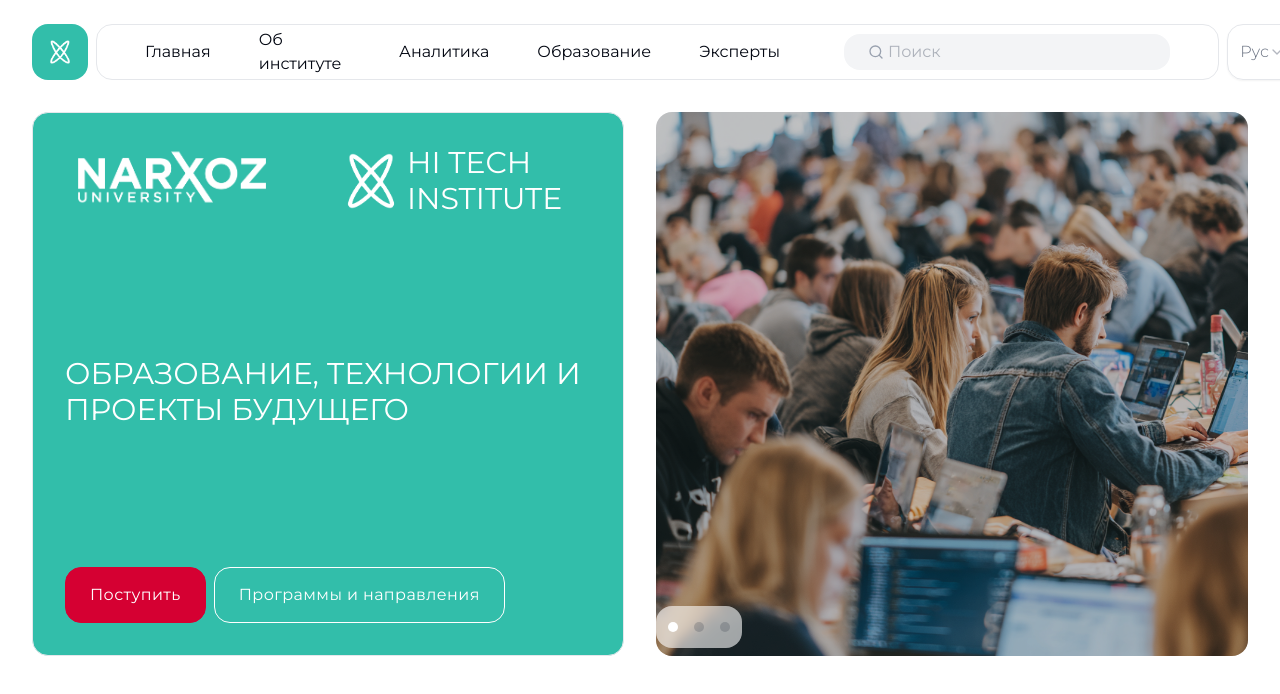
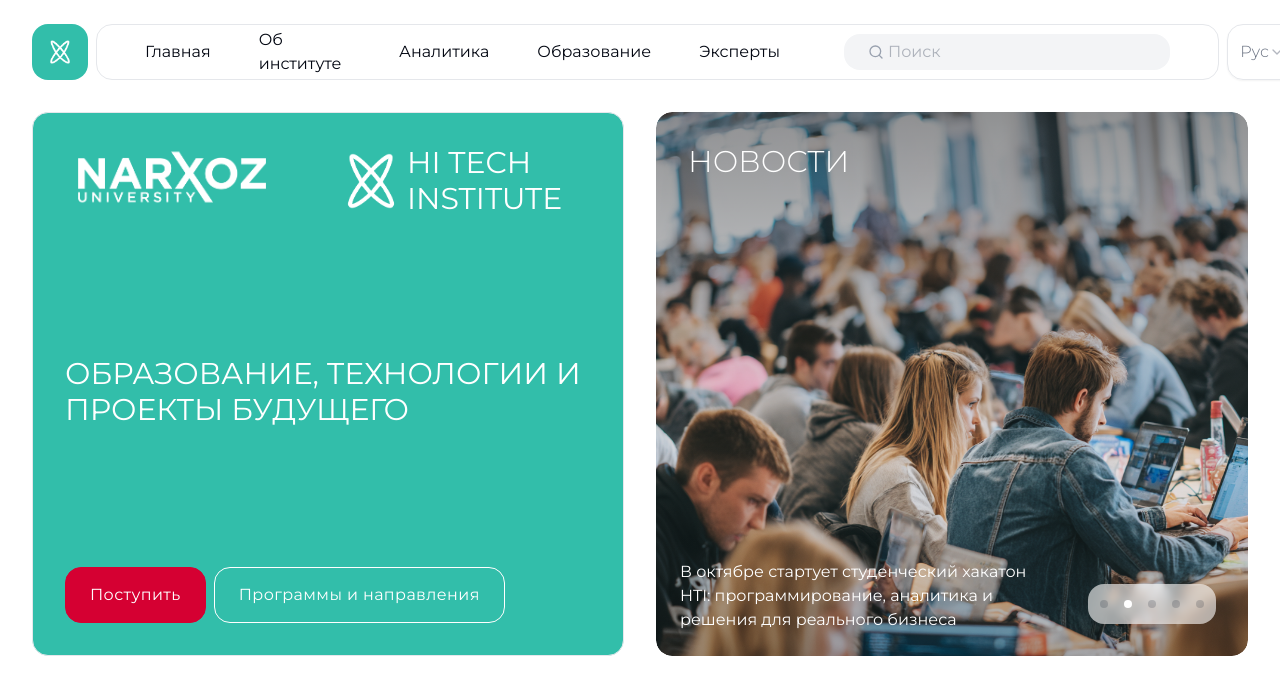
Before and after one commit to Meiramkhanova/hi-tech, a Next.js app: page / in a window 1280 px wide. Shown: the top 694 px of the page. Built offline with nearby package versions, Linux system fonts and the light colour scheme.

Commit message:
fix: swiper

```diff
--- a/src/app/globals.css
+++ b/src/app/globals.css
@@ -124,8 +124,12 @@
   }
 }
 
+.swiper-wrapper{
+  @apply relative z-30
+}
+
 .custom-pagination .swiper-pagination-bullet {
-  @apply bg-gray-800 w-2.5 h-2.5 rounded-full;
+  @apply bg-gray-800 w-2 h-2 rounded-full;
 }
 .custom-pagination .swiper-pagination-bullet-active {
   @apply bg-white;
--- a/src/app/layout.tsx
+++ b/src/app/layout.tsx
@@ -9,8 +9,8 @@ const montserrat = Montserrat({
 });
 
 export const metadata: Metadata = {
-  title: "Create Next App",
-  description: "Generated by create next app",
+  title: "hti",
+  description: "hi-tech institute",
 };
 
 export default function RootLayout({
--- a/src/widgets/info-news/MainInfoNews.tsx
+++ b/src/widgets/info-news/MainInfoNews.tsx
@@ -7,7 +7,7 @@ function MainInfoNews() {
     <section className="main-info-news">
       <div className="wrapper py-6 md:py-8">
         <Container>
-          <div className="info-news-wrapper w-full grid grid-cols-2 gap-6 md:gap-8">
+          <div className="info-news-wrapper w-full grid grid-cols-1 md:grid-cols-2 gap-6 md:gap-8">
             <MainInfo />
 
             <MainNews />
--- a/src/widgets/info-news/MainNews.tsx
+++ b/src/widgets/info-news/MainNews.tsx
@@ -1,58 +1,113 @@
 "use client";
 
-import { Pagination } from "swiper/modules";
+import { Autoplay, Pagination } from "swiper/modules";
 import { Swiper, SwiperSlide } from "swiper/react";
 import "swiper/css";
 import "swiper/css/pagination";
 import { cn } from "@/lib/utils";
 import Image from "next/image";
 
+const slides = [
+  {
+    id: 1,
+    title: "новости",
+    subtitle:
+      "В октябре стартует студенческий хакатон HTI: программирование, аналитика и решения для реального бизнеса",
+    image: "/assets/slide1.png",
+  },
+  {
+    id: 2,
+    title: "новости",
+    subtitle:
+      "В октябре стартует студенческий хакатон HTI: программирование, аналитика и решения для реального бизнеса",
+    image: "/assets/slide1.png",
+  },
+  {
+    id: 3,
+    title: "новости",
+    subtitle:
+      "В октябре стартует студенческий хакатон HTI: программирование, аналитика и решения для реального бизнеса",
+    image: "/assets/slide1.png",
+  },
+  {
+    id: 4,
+    title: "новости",
+    subtitle:
+      "В октябре стартует студенческий хакатон HTI: программирование, аналитика и решения для реального бизнеса",
+    image: "/assets/slide1.png",
+  },
+  {
+    id: 5,
+    title: "новости",
+    subtitle:
+      "В октябре стартует студенческий хакатон HTI: программирование, аналитика и решения для реального бизнеса",
+    image: "/assets/slide1.png",
+  },
+];
+
 function MainNews() {
   return (
-    <div className="main-news h-[21rem] md:h-[34rem] rounded-2xl relative w-full">
+    <div className="main-news h-[21rem] md:h-[34rem] rounded-2xl relative overflow-hidden">
       <Swiper
-        modules={[Pagination]}
-        pagination={{ clickable: true, el: ".custom-pagination" }}
-        spaceBetween={50}
+        modules={[Pagination, Autoplay]}
+        pagination={{
+          clickable: true,
+          el: ".custom-pagination",
+          dynamicMainBullets: 5,
+        }}
+        spaceBetween={20}
+        loop={true}
+        autoplay={{
+          delay: 3000,
+          disableOnInteraction: false,
+        }}
         slidesPerView={1}
-        className="h-full rounded-2xl">
-        <SwiperSlide>
+        speed={1200}
+        className="size-full rounded-2xl relative z-20">
+        {slides.map((slide) => (
+          <SwiperSlide key={slide.id} className="overflow-hidden rounded-2xl">
+            <div className="slide-image relative overflow-hidden">
               <Image
-            src="/assets/slide1.png"
+                src={slide.image}
                 alt="slide1"
                 className="size-full object-cover"
                 width={500}
                 height={500}
               />
+
+              <div
+                className={cn(
+                  "overlay absolute bg-gradient-to-b from-black/40 via-transparent to-black/50",
+                  "inset-0 z-10 pointer-events-none rounded-2xl"
+                )}
+              />
+            </div>
+
+            <div
+              className={cn(
+                "news-title uppercase absolute left-6 top-6 md:left-8 md:top-8",
+                "z-20 font-light text-white text-3xl"
+              )}>
+              {slide.title}
+            </div>
+
+            <div
+              className={cn(
+                "news-info-text absolute left-6 bottom-6 text-white z-20",
+                "max-w-[60%]"
+              )}>
+              {slide.subtitle}
+            </div>
           </SwiperSlide>
-        <SwiperSlide>
-          <Image
-            src="/assets/slide1.png"
-            alt="slide1"
-            className="size-full object-cover"
-            width={500}
-            height={500}
-          />
-        </SwiperSlide>
-        <SwiperSlide>
-          <Image
-            src="/assets/slide1.png"
-            alt="slide1"
-            className="size-full object-cover"
-            width={500}
-            height={500}
-          />
-        </SwiperSlide>
+        ))}
       </Swiper>
 
       <div
         className={cn(
-          "custom-pagination absolute flex gap-2 z-20 bg-white/60 backdrop-blur-xs",
-          "bottom-8 right-4 px-2 py-4 rounded-2xl !w-fit justify-end"
+          "custom-pagination !absolute !w-fit flex gap-2 z-20 bg-white/60 backdrop-blur-xs",
+          "!bottom-8 !left-[calc(100%-160px)] px-2 py-4 rounded-2xl"
         )}
       />
-
-      <div className="overlay absolute bg-black/20 inset-0 z-10 pointer-events-none rounded-2xl" />
     </div>
   );
 }
```
Lines whose indentation alone changed are shown as unchanged.
